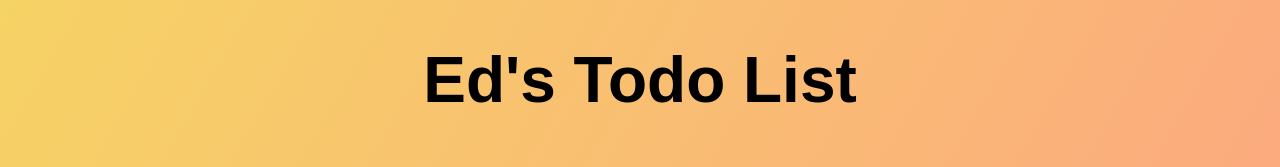
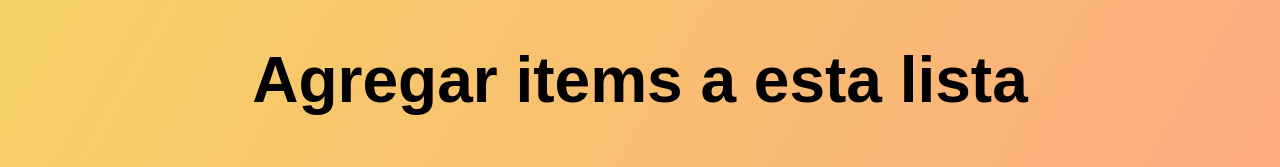
Before and after one commit to Guillef33/menuComidasSpoon, a React (Create React App) app: page /agregar in a window 1280 px wide. Shown: the top 167 px of the page. Built offline with nearby package versions, Linux system fonts and the light colour scheme; no server answers.

Commit message:
cambio de titulo

```diff
--- a/src/components/ToDo/PageToDo.js
+++ b/src/components/ToDo/PageToDo.js
@@ -66,7 +66,7 @@ function PageToDo() {
   return (
     <>
       <header>
-        <h1>Ed's Todo List</h1>
+        <h1>Agregar items a esta lista</h1>
       </header>
       <FormToDoList
         todos={todos}
```
